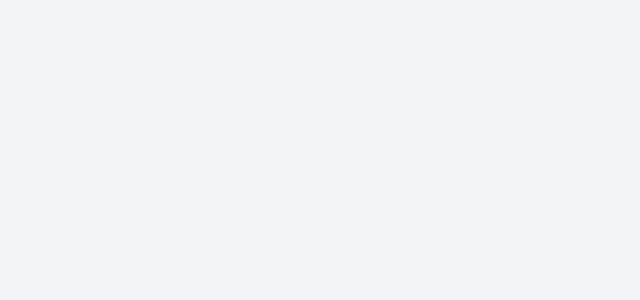
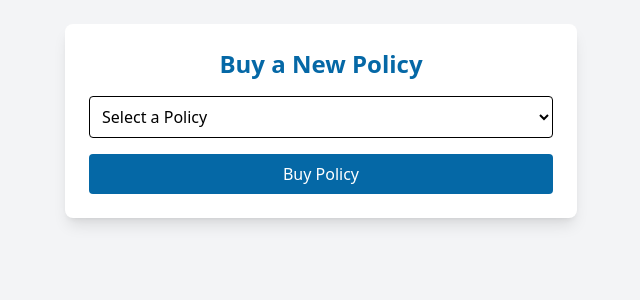
Before and after one commit to AtharvaB-22/Claims_Management_System, a React (Vite) app in the folder frontend/: page /buy-policy in a window 1280 px wide. Before the commit this address had no page. Shown: the top 300 px of the page, without its empty margins (319-959 px from the left). Built offline with nearby package versions, Linux system fonts and the light colour scheme.

Commit message:
added buy policy page in frontend

```diff
--- /dev/null
+++ b/frontend/src/pages/BuyPolicy.jsx
@@ -0,0 +1,71 @@
+import { useState } from "react";
+
+export default function BuyPolicy() {
+  const [selectedPolicy, setSelectedPolicy] = useState(null);
+  const [userPolicies, setUserPolicies] = useState([]);
+
+  // Predefined Policies
+  const policies = [
+    { name: "Health Insurance", coverage: "Rs 50000000", price: "Rs 3500/month" },
+    { name: "Vehicle Insurance", coverage: "Rs 335000", price: "Rs 200/month" },
+    { name: "Home Insurance", coverage: "Rs 11000000", price: "Rs 400/month" },
+    { name: "Life Insurance", coverage: "Rs 5000000", price: "Rs 350/month" }
+  ];
+
+  const handleBuyPolicy = () => {
+    if (!selectedPolicy) {
+      alert("Please select a policy to buy.");
+      return;
+    }
+
+    setUserPolicies((prev) => [...prev, selectedPolicy]);
+    alert(`You have successfully purchased: ${selectedPolicy.name}`);
+    setSelectedPolicy(null);
+  };
+
+  return (
+    <div className="min-h-screen flex flex-col items-center bg-gray-100 p-6">
+      <div className="bg-white p-6 rounded-lg shadow-lg w-full max-w-lg">
+        <h2 className="text-2xl font-bold text-center text-[#0568a6] mb-4">
+          Buy a New Policy
+        </h2>
+
+        {/* Policy Selection */}
+        <select
+          className="p-2 border rounded w-full mb-4"
+          onChange={(e) =>
+            setSelectedPolicy(policies.find((p) => p.name === e.target.value))
+          }
+        >
+          <option value="">Select a Policy</option>
+          {policies.map((policy) => (
+            <option key={policy.name} value={policy.name}>
+              {policy.name} - {policy.coverage} - {policy.price}
+            </option>
+          ))}
+        </select>
+
+        <button
+          onClick={handleBuyPolicy}
+          className="w-full bg-[#0568a6] text-white p-2 rounded hover:bg-[#045a8d]"
+        >
+          Buy Policy
+        </button>
+
+        {/* Display Purchased Policies */}
+        {userPolicies.length > 0 && (
+          <div className="mt-6 bg-gray-100 p-4 rounded">
+            <h3 className="text-lg font-semibold mb-2">Your Policies</h3>
+            <ul>
+              {userPolicies.map((policy, index) => (
+                <li key={index} className="text-gray-700">
+                  ✅ {policy.name} - {policy.coverage} - {policy.price}
+                </li>
+              ))}
+            </ul>
+          </div>
+        )}
+      </div>
+    </div>
+  );
+}
--- a/frontend/src/pages/Dashboard.jsx
+++ b/frontend/src/pages/Dashboard.jsx
@@ -1,9 +1,11 @@
 import { useState, useEffect } from "react";
+import { useNavigate } from "react-router-dom"; // ✅ Added for navigation
 
 export default function Dashboard() {
   const [user, setUser] = useState(null);
   const [policies, setPolicies] = useState([]);
   const [role, setRole] = useState(""); // Role State
+  const navigate = useNavigate(); // ✅ Navigation Hook
 
   useEffect(() => {
     // Dummy data for now (Backend will be integrated later)
@@ -47,13 +49,22 @@ export default function Dashboard() {
               </div>
             </div>
 
-            {/* File a Claim Button */}
-            <div className="flex justify-center mt-6">
+            {/* Action Buttons */}
+            <div className="flex flex-col items-center mt-6 space-y-4">
+              {/* File a Claim Button */}
               <button
-                className="bg-[#0568a6] text-white px-6 py-3 rounded-md hover:bg-[#248e38] transition text-lg font-semibold"
+                className="bg-[#0568a6] text-white px-6 py-3 rounded-md hover:bg-[#248e38] transition text-lg font-semibold w-2/3"
                 onClick={() => alert("Redirect to claim form")}
               >
                 File a New Claim
+              </button>
+
+              {/* Buy a New Policy Button */}
+              <button
+                className="bg-green-600 text-white px-6 py-3 rounded-md hover:bg-green-700 transition text-lg font-semibold w-2/3"
+                onClick={() => navigate("/buy-policy")} // ✅ Navigates to Buy Policy Page
+              >
+                ➕ Buy a New Policy
               </button>
             </div>
           </>
--- a/frontend/src/routes/AppRouter.jsx
+++ b/frontend/src/routes/AppRouter.jsx
@@ -3,6 +3,7 @@ import ClaimDetails from "../pages/ClaimDetails";
 import AuthPage from "../pages/AuthPage";
 import AdminPage from "../pages/AdminPage";
 import Dashboard from "../pages/Dashboard";
+import BuyPolicy from "../pages/BuyPolicy";
 
 const AppRoutes = () => {
   return (
@@ -13,6 +14,7 @@ const AppRoutes = () => {
         <Route path="/auth" element={<AuthPage />} />
         <Route path="/admin" element={<AdminPage />} />
         <Route path="/dashboard" element={<Dashboard />} />
+        <Route path="/buy-policy" element={<BuyPolicy />} />
       </Routes>
     </Router>
   );
```
